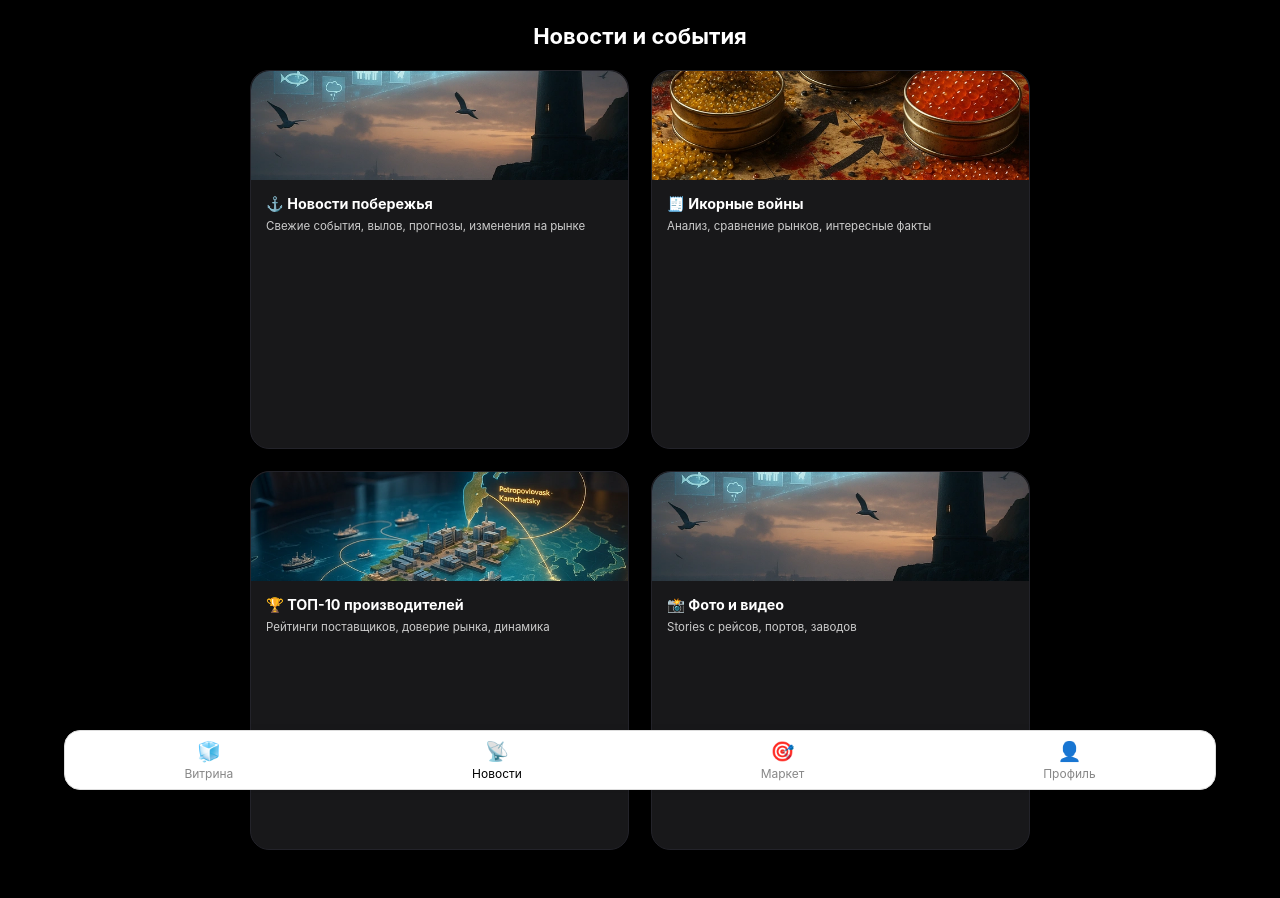
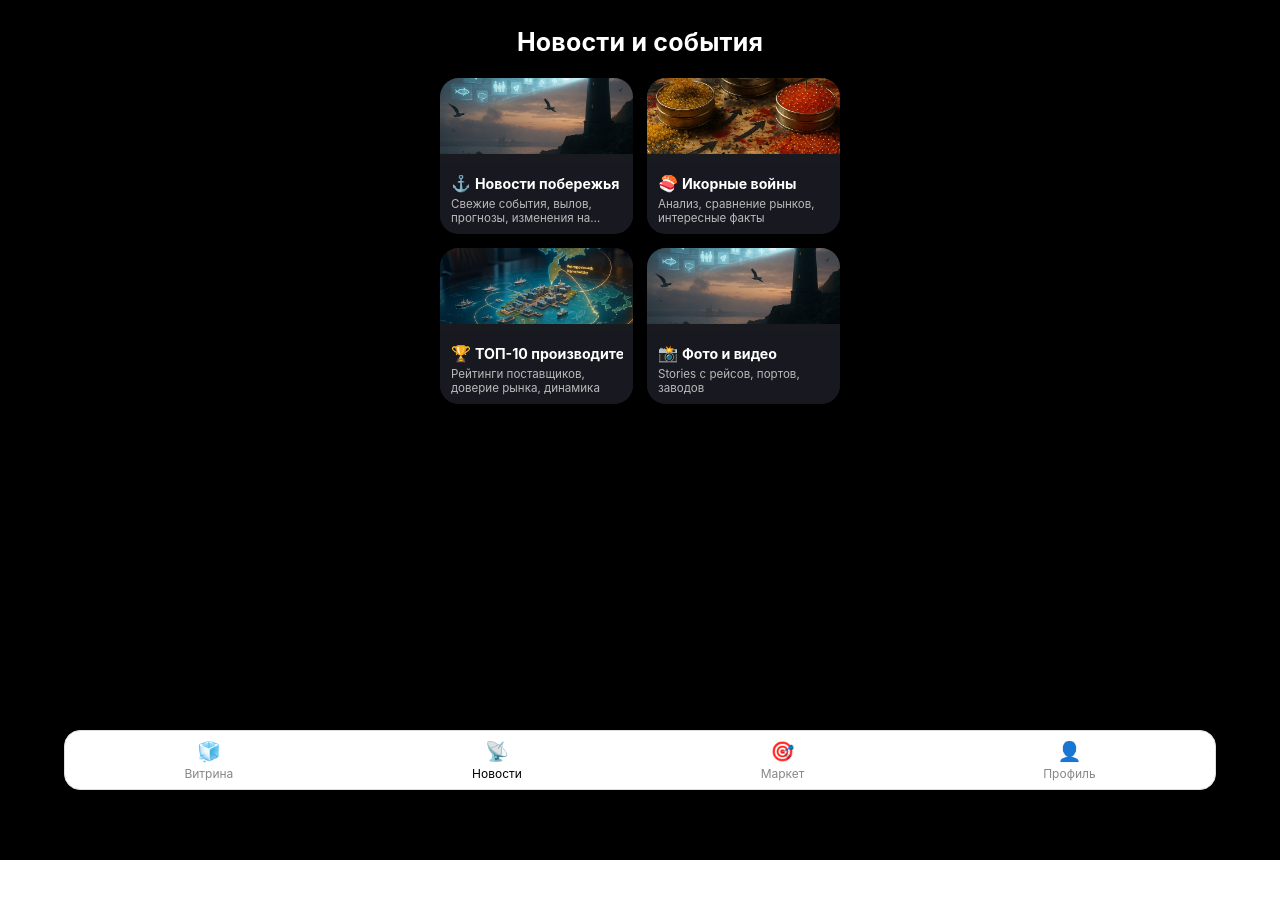
Before and after one commit to AlexSalavat/ikra-miniapp, a React (Create React App) app: page /news in a window 1280 px wide. Shown: the top 898 px of the page. After the commit the page ends 860 px from the top, so only its background shows below. Built offline with nearby package versions, Linux system fonts and the light colour scheme.

Commit message:
fix: новости  ровные аккуратные карточки, красивый

```diff
--- a/src/components/News.js
+++ b/src/components/News.js
@@ -8,7 +8,7 @@ const newsSections = [
     image: '/images/new.webp',
   },
   {
-    emoji: '🧾',
+    emoji: '🍣',
     title: 'Икорные войны',
     description: 'Анализ, сравнение рынков, интересные факты',
     image: '/images/war.webp',
@@ -27,86 +27,86 @@ const newsSections = [
   },
 ];
 
-const CARD_SIZE = 194;
-
 const News = () => (
   <div style={{
-    padding: 20,
     background: '#000',
     minHeight: '100vh',
-    maxWidth: 820,
-    margin: '0 auto'
+    padding: '16px 0 80px 0',
+    display: 'flex',
+    flexDirection: 'column',
+    alignItems: 'center'
   }}>
     <h1 style={{
       color: '#fff',
-      fontSize: 22,
+      fontSize: 25,
       fontWeight: 700,
-      marginBottom: 17,
-      textAlign: 'center'
+      marginBottom: 16,
+      marginTop: 8,
+      letterSpacing: 0.2
     }}>
       Новости и события
     </h1>
-
     <div style={{
+      width: '100%',
+      maxWidth: 420,
       display: 'grid',
-      gridTemplateColumns: `repeat(2, minmax(${CARD_SIZE}px, 1fr))`,
-      gap: 22,
-      justifyContent: 'center',
-      alignItems: 'center',
+      gridTemplateColumns: '1fr 1fr',
+      gap: 14,
+      padding: '0 10px',
     }}>
       {newsSections.map((item, idx) => (
         <div key={idx} style={{
-          background: '#18181a',
+          background: '#191920',
           borderRadius: 19,
-          boxShadow: '0 1.5px 7px #0003',
           overflow: 'hidden',
+          boxShadow: '0 2px 10px #0003',
           display: 'flex',
           flexDirection: 'column',
-          alignItems: 'stretch',
-          minHeight: CARD_SIZE,
-          aspectRatio: '1/1',
-          border: '1.2px solid #23232a',
+          minHeight: 156,
         }}>
+          <div style={{ flex: 1, minHeight: 0 }}>
             <img
               src={item.image}
               alt={item.title}
               style={{
                 width: '100%',
-              height: CARD_SIZE * 0.56,
+                height: 76,
                 objectFit: 'cover',
-              display: 'block',
-              borderTopLeftRadius: 19,
-              borderTopRightRadius: 19,
+                display: 'block'
               }}
               onError={e => { e.target.src = '/images/no-image.webp'; }}
             />
+          </div>
           <div style={{
-            padding: '13px 13px 12px 15px',
-            color: '#fff',
-            flexGrow: 1,
-            display: 'flex',
-            flexDirection: 'column',
-            justifyContent: 'flex-start',
-            minHeight: 0,
+            padding: '8px 10px 8px 11px',
+            background: '#181820',
+            minHeight: 0
           }}>
             <div style={{
-              fontSize: 14.3,
               fontWeight: 700,
-              marginBottom: 4,
+              fontSize: 14.2,
+              color: '#fff',
+              whiteSpace: 'nowrap',
+              overflow: 'hidden',
               textOverflow: 'ellipsis',
-              whiteSpace: 'nowrap',
-              overflow: 'hidden'
+              marginBottom: 2,
+              display: 'flex',
+              alignItems: 'center',
+              gap: 4
             }}>
-              {item.emoji} {item.title}
+              <span style={{fontSize:16}}>{item.emoji}</span>
+              {item.title}
             </div>
             <div style={{
-              fontSize: 11.5,
-              color: '#ccc',
-              lineHeight: 1.48,
+              fontWeight: 400,
+              color: '#bababa',
+              fontSize: 11.6,
+              minHeight: 28,
+              lineHeight: 1.22,
               overflow: 'hidden',
               textOverflow: 'ellipsis',
               display: '-webkit-box',
-              WebkitLineClamp: 3,
+              WebkitLineClamp: 2,
               WebkitBoxOrient: 'vertical'
             }}>
               {item.description}
```
Lines whose indentation alone changed are shown as unchanged.
